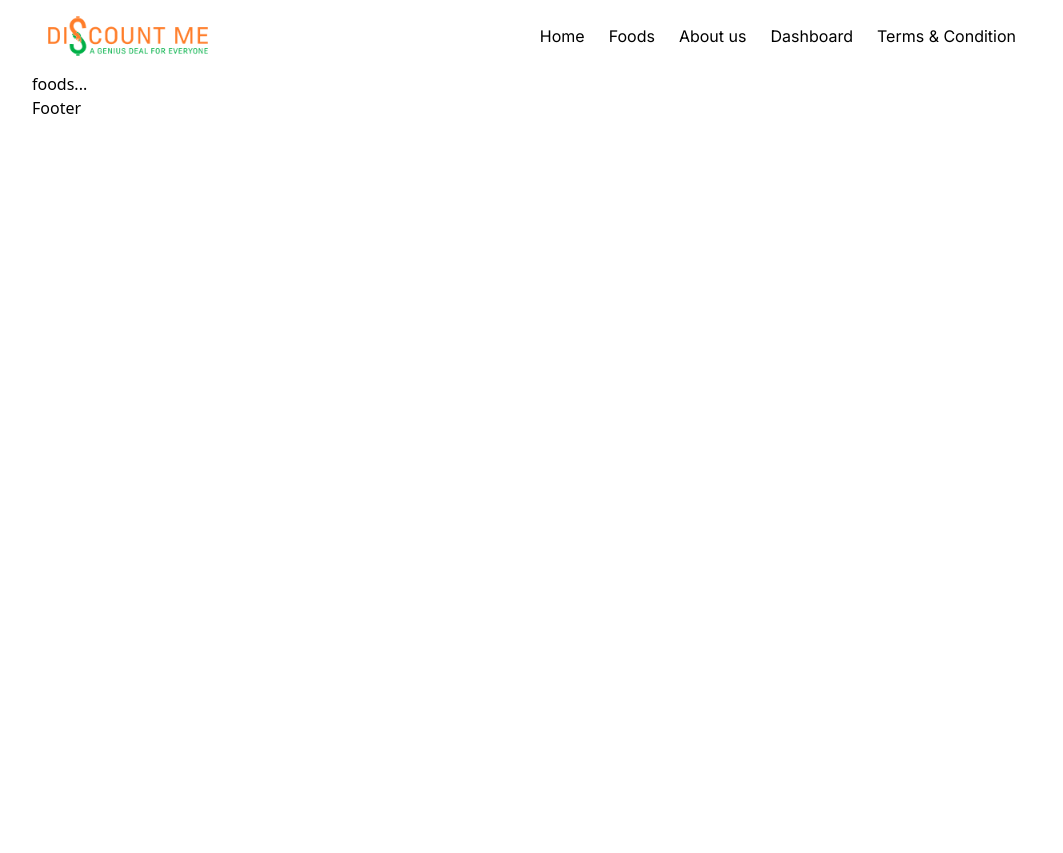
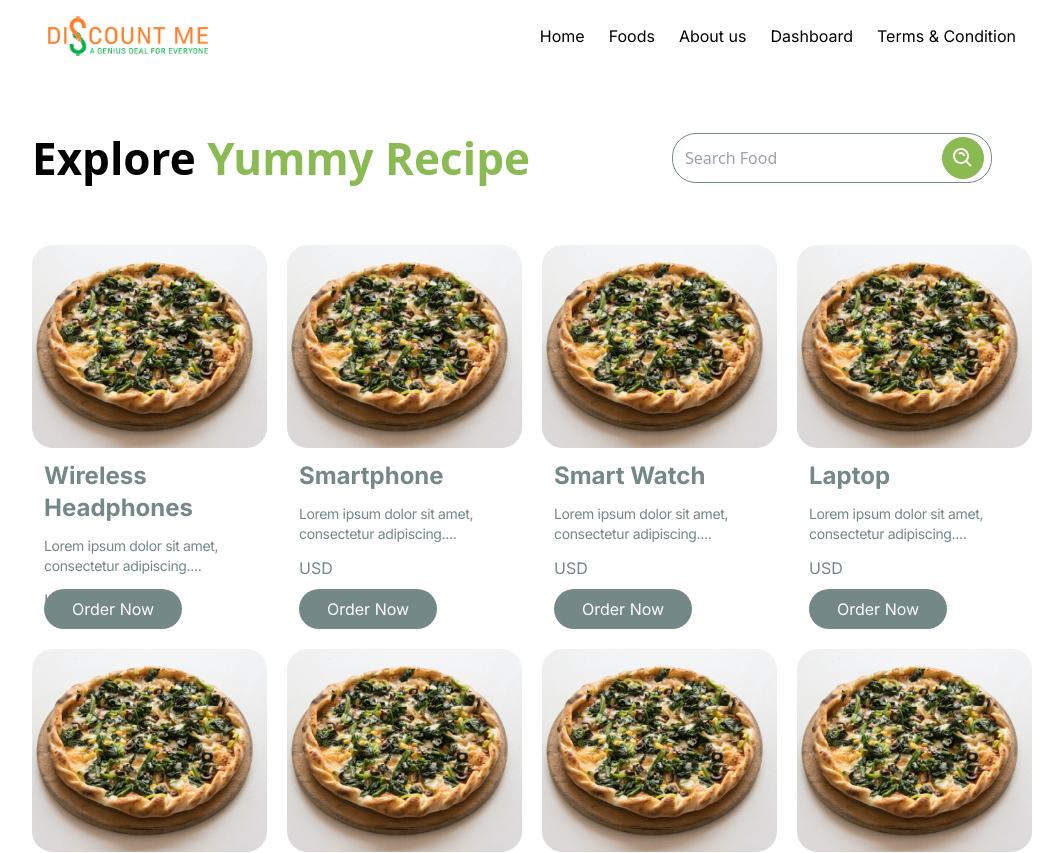
Before and after one commit to J-sense/resturantManagement, a React (Vite) app: page /foods in a window 1280 px wide. Shown: the top 853 px of the page, without its empty margins (108-1171 px from the left). Before the commit the page ends 800 px from the top, so only its background shows below. Built offline with nearby package versions, Linux system fonts and the light colour scheme.

Commit message:
foods page

```diff
--- a/public/data/foods.json
+++ b/public/data/foods.json
@@ -6,9 +6,12 @@
         "price": 59.99,
         "currency": "USD",
         "image": {
-          "src": "https://i.ibb.co/SPLtcyX/wireless-headphones.jpg",
+          "src": "Rectangle 5.png",
           "alt": "Wireless Headphones"
-        }
+
+        },
+        "description":"Lorem ipsum dolor sit amet, consectetur adipiscing elit. Etiam ut imperdiet lectus."
+
       },
       {
         "id": 2,
@@ -16,9 +19,10 @@
         "price": 699.99,
         "currency": "USD",
         "image": {
-          "src": "https://i.ibb.co/SPLtcyX/smartphone.jpg",
+          "src": "Rectangle 5.png",
           "alt": "Smartphone"
-        }
+        },
+        "description":"Lorem ipsum dolor sit amet, consectetur adipiscing elit. Etiam ut imperdiet lectus."
       },
       {
         "id": 3,
@@ -26,9 +30,10 @@
         "price": 199.99,
         "currency": "USD",
         "image": {
-          "src": "https://i.ibb.co/SPLtcyX/smart-watch.jpg",
+          "src": "Rectangle 5.png",
           "alt": "Smart Watch"
-        }
+        },
+        "description":"Lorem ipsum dolor sit amet, consectetur adipiscing elit. Etiam ut imperdiet lectus."
       },
       {
         "id": 4,
@@ -36,9 +41,76 @@
         "price": 1199.99,
         "currency": "USD",
         "image": {
-          "src": "https://i.ibb.co/SPLtcyX/laptop.jpg",
+          "src": "Rectangle 5.png",
           "alt": "Laptop"
-        }
+        },
+        "description":"Lorem ipsum dolor sit amet, consectetur adipiscing elit. Etiam ut imperdiet lectus."
+      },
+      {
+        "id": 3,
+        "title": "Smart Watch",
+        "price": 199.99,
+        "currency": "USD",
+        "image": {
+          "src": "Rectangle 5.png",
+          "alt": "Smart Watch"
+        },
+        "description":"Lorem ipsum dolor sit amet, consectetur adipiscing elit. Etiam ut imperdiet lectus."
+      },
+      {
+        "id": 4,
+        "title": "Laptop",
+        "price": 1199.99,
+        "currency": "USD",
+        "image": {
+          "src": "Rectangle 5.png",
+          "alt": "Laptop"
+        },
+        "description":"Lorem ipsum dolor sit amet, consectetur adipiscing elit. Etiam ut imperdiet lectus."
+      },
+      {
+        "id": 3,
+        "title": "Smart Watch",
+        "price": 199.99,
+        "currency": "USD",
+        "image": {
+          "src": "Rectangle 5.png",
+          "alt": "Smart Watch"
+        },
+        "description":"Lorem ipsum dolor sit amet, consectetur adipiscing elit. Etiam ut imperdiet lectus."
+      },
+      {
+        "id": 4,
+        "title": "Laptop",
+        "price": 1199.99,
+        "currency": "USD",
+        "image": {
+          "src": "Rectangle 5.png",
+          "alt": "Laptop"
+        },
+        "description":"Lorem ipsum dolor sit amet, consectetur adipiscing elit. Etiam ut imperdiet lectus."
+      },
+      {
+        "id": 3,
+        "title": "Smart Watch",
+        "price": 199.99,
+        "currency": "USD",
+        "image": {
+          "src": "Rectangle 5.png",
+          "alt": "Smart Watch"
+        },
+        "description":"Lorem ipsum dolor sit amet, consectetur adipiscing elit. Etiam ut imperdiet lectus."
+      },
+      {
+        "id": 4,
+        "title": "Laptop",
+        "price": 1199.99,
+        "currency": "USD",
+        "image": {
+          "src": "Rectangle 5.png",
+          "alt": "Laptop"
+        },
+        "description":"Lorem ipsum dolor sit amet, consectetur adipiscing elit. Etiam ut imperdiet lectus."
       }
     ]
   }
--- /dev/null
+++ b/src/Components/Foods/FoodsContents.jsx
@@ -0,0 +1,60 @@
+import React, { useEffect, useState } from "react";
+import Headline from "../../shared/ui/Headline";
+import FoodCart from "../../shared/ui/FoodCart";
+import { BiSearchAlt } from "react-icons/bi";
+
+const FoodsContents = () => {
+  const [foods, setFoods] = useState([]);
+  const [error, setError] = useState(null);
+
+  useEffect(() => {
+    fetch("/data/foods.json") // Ensure the path is correct
+      .then((res) => {
+        if (!res.ok) {
+          throw new Error("Network response was not ok");
+        }
+        return res.json();
+      })
+      .then((data) => {
+        setFoods(data.foods); // Assuming your JSON structure has a "foods" key
+      })
+      .catch((error) => {
+        console.error("Error fetching data:", error);
+        setError(error.message);
+      });
+  }, []);
+
+  if (error) {
+    return <div>Error: {error}</div>; // Handle errors
+  }
+  return (
+    <div>
+      <div className="flex flex-col md:flex-row items-center justify-between my-14 md:space-x-4 space-y-6 md:space-y-0">
+        <Headline>
+          Explore <span className="text-primary">Yummy Recipe</span>
+        </Headline>
+
+        <div className="relative w-full md:w-auto max-w-md px-10">
+          <input
+            type="text"
+            className="w-full md:w-80 p-3 pr-16 rounded-3xl border border-secondary"
+            placeholder="Search Food"
+          />
+          <div className="absolute inset-y-0 right-12 flex items-center">
+            <div className="border border-primary bg-primary rounded-full p-2">
+              <BiSearchAlt className="text-white text-2xl" />
+            </div>
+          </div>
+        </div>
+      </div>
+
+      <div className="grid grid-cols-1 sm:grid-cols-2 md:grid-cols-3 lg:grid-cols-4 gap-5 justify-items-center">
+        {foods.map((food, idx) => (
+          <FoodCart key={idx} item={food} />
+        ))}
+      </div>
+    </div>
+  );
+};
+
+export default FoodsContents;
--- a/src/Components/main/Home/FoodsCart.jsx
+++ b/src/Components/main/Home/FoodsCart.jsx
@@ -1,5 +1,6 @@
 import React, { useEffect, useState } from "react";
 import Headline from "../../../shared/ui/Headline";
+import FoodCart from "../../../shared/ui/FoodCart";
 
 const FoodsCart = () => {
   const [foods, setFoods] = useState([]);
@@ -7,16 +8,16 @@ const FoodsCart = () => {
 
   useEffect(() => {
     fetch("/data/foods.json") // Ensure the path is correct
-      .then(res => {
+      .then((res) => {
         if (!res.ok) {
           throw new Error("Network response was not ok");
         }
         return res.json();
       })
-      .then(data => {
+      .then((data) => {
         setFoods(data.foods); // Assuming your JSON structure has a "foods" key
       })
-      .catch(error => {
+      .catch((error) => {
         console.error("Error fetching data:", error);
         setError(error.message);
       });
@@ -27,20 +28,17 @@ const FoodsCart = () => {
   }
 
   return (
-    <div>
-      <div className="flex justify-between">
-        <Headline>Explore Yummy Recipe</Headline>
-        <p>See All</p>
+    <div className="my-20">
+      <div className="flex items-center justify-between px-7 my-4">
+        <Headline className="">Explore Yummy Recipe</Headline>
+        <p className="text-primary cursor-pointer hover:underline">See All</p>
       </div>
-      <ul>
-        {foods.map(food => (
-          <div key={food.id} className="">
-            <h2>{food.title}</h2>
-            <p>Price: {food.price} {food.currency}</p>
-            <img src={food.image.src} alt={food.image.alt} />
-          </div>
+
+      <div className="grid grid-cols-1 sm:grid-cols-2 md:grid-cols-3 lg:grid-cols-4 gap-5 justify-items-center">
+        {foods.slice(0, 4).map((food, idx) => (
+          <FoodCart item={food}></FoodCart>
         ))}
-      </ul>
+      </div>
     </div>
   );
 };
--- a/src/pages/main/Foods.jsx
+++ b/src/pages/main/Foods.jsx
@@ -1,9 +1,10 @@
 import React from 'react'
+import FoodsContents from '../../Components/Foods/FoodsContents'
 
 const Foods = () => {
   return (
     <div>
-      foods...
+    <FoodsContents></FoodsContents>
     </div>
   )
 }
--- /dev/null
+++ b/src/shared/ui/FoodCart.jsx
@@ -0,0 +1,20 @@
+import React from "react";
+
+const FoodCart = ({ item }) => {
+  console.log(item);
+  return (
+    <div className="text-[#758888] mainFont min-h-96 relative">
+      <img src={item.image.src} alt="" className="rounded-md" />
+      <div className="p-3 space-y-3">
+        <h1 className="text-2xl font-bold mainFont">{item.title}</h1>
+        <p className="tracking-tight font-normal text-sm">{item.description.substring(0,50)}....</p>
+        <p>{item.currency}</p>
+        <button className="rounded-full px-7 py-2 text-white bg-[#758888] absolute bottom-0">
+          Order Now
+        </button>
+      </div>
+    </div>
+  );
+};
+
+export default FoodCart;
--- a/src/shared/ui/Headline.jsx
+++ b/src/shared/ui/Headline.jsx
@@ -3,7 +3,7 @@ import React from 'react'
 const Headline = ({ children }) => {
   return (
     <div>
-       <h1 className="text-[32px] md:text-[40px] lg:text-[44px] font-semibold leading-snug">
+       <h1 className="text-[24px] md:text-[40px] lg:text-[44px] font-bold leading-snug">
           { children }
         </h1>
     </div>
```
